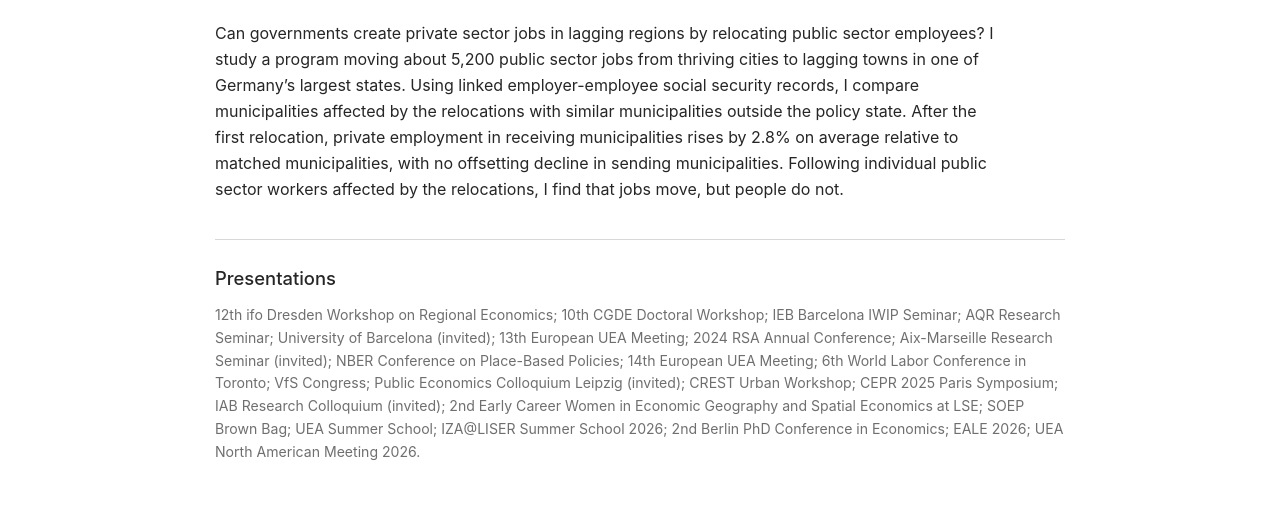
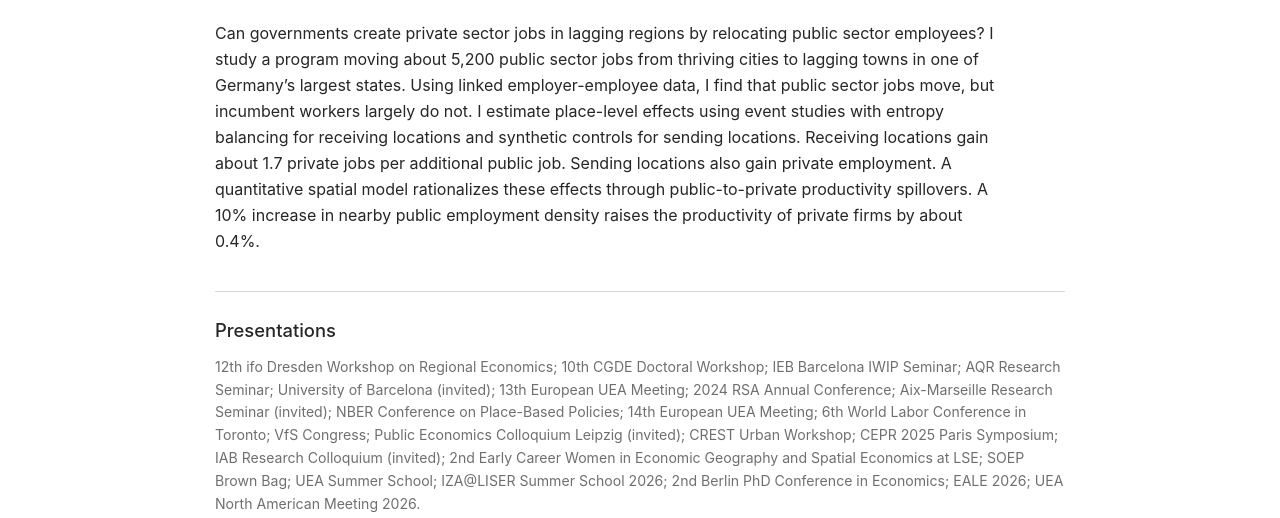
Before and after one commit to dndfreitas/dndfreitas.github.io, a plain HTML site: page jmp/index.html in a window 1280 px wide. Shown: the part 323-841 px from the top of the page. Drawn offline with Linux system fonts and the light colour scheme.

Commit message:
Update JMP PDF and abstract to 9 November 2026 draft
Co-Authored-By: Claude Opus 5.5 <noreply@anthropic.com>

```diff
--- a/jmp/index.html
+++ b/jmp/index.html
@@ -69,14 +69,15 @@
           relocating public sector employees? I study a program moving about
           5,200 public sector jobs from thriving cities to lagging towns in
           one of Germany’s largest states. Using linked employer-employee
-          social security records, I compare municipalities affected by the
-          relocations with similar municipalities outside the policy state.
-          After the first relocation, private employment in receiving
-          municipalities rises by 2.8% on average relative to matched
-          municipalities, with no offsetting decline in sending
-          municipalities. Following individual public sector workers
-          affected by the relocations, I find that jobs move, but people do
-          not.
+          data, I find that public sector jobs move, but incumbent workers
+          largely do not. I estimate place-level effects using event studies
+          with entropy balancing for receiving locations and synthetic
+          controls for sending locations. Receiving locations gain about 1.7
+          private jobs per additional public job. Sending locations also gain
+          private employment. A quantitative spatial model rationalizes these
+          effects through public-to-private productivity spillovers. A 10%
+          increase in nearby public employment density raises the
+          productivity of private firms by about 0.4%.
         </p>
         <section
           class="jmp-presentations"
```
Also changed, not shown: 1 other file.
